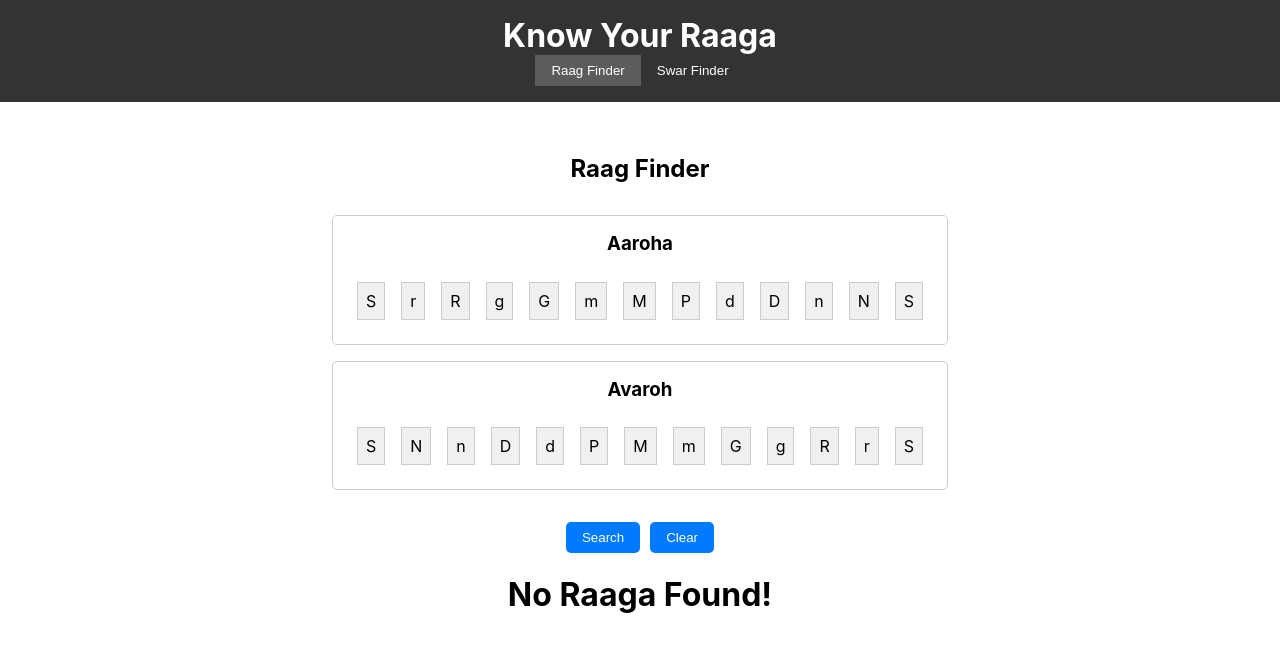
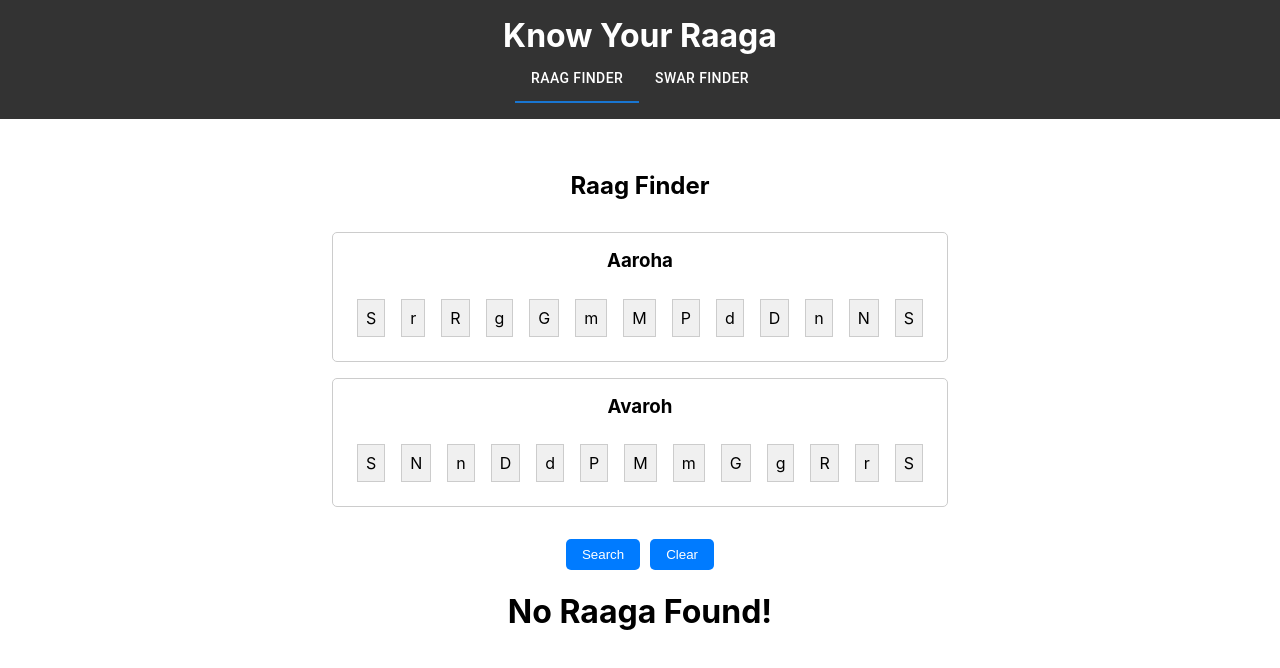
Before and after one commit to pramodjoshi886/raag-finder, a React (Create React App) app: page / in a window 1280 px wide. Shown: the top 668 px of the page. Built offline with nearby package versions, Linux system fonts and the light colour scheme.

Commit message:
change tab style

```diff
--- a/src/components/RaagFinder.js
+++ b/src/components/RaagFinder.js
@@ -3,25 +3,26 @@ import '../components/RaagFinder.css';
 import SearchResult from './SearchResult';
 import SwarFinder from './SwarFinder';
 import searchRaagBySwars from './SearchBySwar';
+import { Tab, Tabs } from '@mui/material';
 
-const allNotes = ['S', 'r', 'R', 'g', 'G', 'm', 'M', 'P', 'd', 'D', 'n', 'N','S'];
+const allNotes = ['S', 'r', 'R', 'g', 'G', 'm', 'M', 'P', 'd', 'D', 'n', 'N', 'S'];
 
 function RaagaFinder() {
     const [selectedNotesAaroha, setSelectedNotesAaroha] = useState([]);
     const [selectedNotesAvaroh, setSelectedNotesAvaroh] = useState([]);
     const [searchResult, setSearchResult] = useState('');
     const [activePage, setActivePage] = useState('raagFinder');
+    const [activePageId, setActivePageId] = useState(0);
 
     // Function to handle search based on aaroha and avaroh
     const searchByAarohaAvaroh = () => {
         //const swars = [...selectedNotesAaroha, ...selectedNotesAvaroh];
-        const matchingRaagas = searchRaagBySwars(selectedNotesAaroha,selectedNotesAvaroh); // Call SearchBySwar with the selected swars
+        const matchingRaagas = searchRaagBySwars(selectedNotesAaroha, selectedNotesAvaroh); // Call SearchBySwar with the selected swars
         setSearchResult(matchingRaagas); // Set the result in the state
     };
 
     // Function to add or remove a note from aaroha or avaroh
     const [lastSelectedAaroha, setLastSelectedAaroha] = useState(null);
-    const [lastSelectedAvaroh, setLastSelectedAvaroh] = useState(null);
 
     const toggleNote = (note, type) => {
         if (type === 'aaroha') {
@@ -73,7 +74,17 @@ function RaagaFinder() {
         <div className="container">
             <header>
                 <h1>Know Your Raaga</h1>
-                <nav>
+                <Tabs centered textColor="white"
+                    value={activePageId}
+                    onChange={(event, newValue) => {
+                        setActivePageId(newValue)
+                        handlePageToggle(newValue === 0 ? 'raagFinder' : 'swarFinder')
+                    }
+                    }>
+                    <Tab label="Raag Finder" />
+                    <Tab label="Swar Finder" />
+                </Tabs>
+                {/* <nav>
                     <ul>
                         <li className={activePage === 'raagFinder' ? 'active' : ''}>
                             <button onClick={() => handlePageToggle('raagFinder')}>Raag Finder</button>
@@ -82,7 +93,7 @@ function RaagaFinder() {
                             <button onClick={() => handlePageToggle('swarFinder')}>Swar Finder</button>
                         </li>
                     </ul>
-                </nav>
+                </nav> */}
             </header>
             <main>
                 {activePage === 'raagFinder' && (
```
